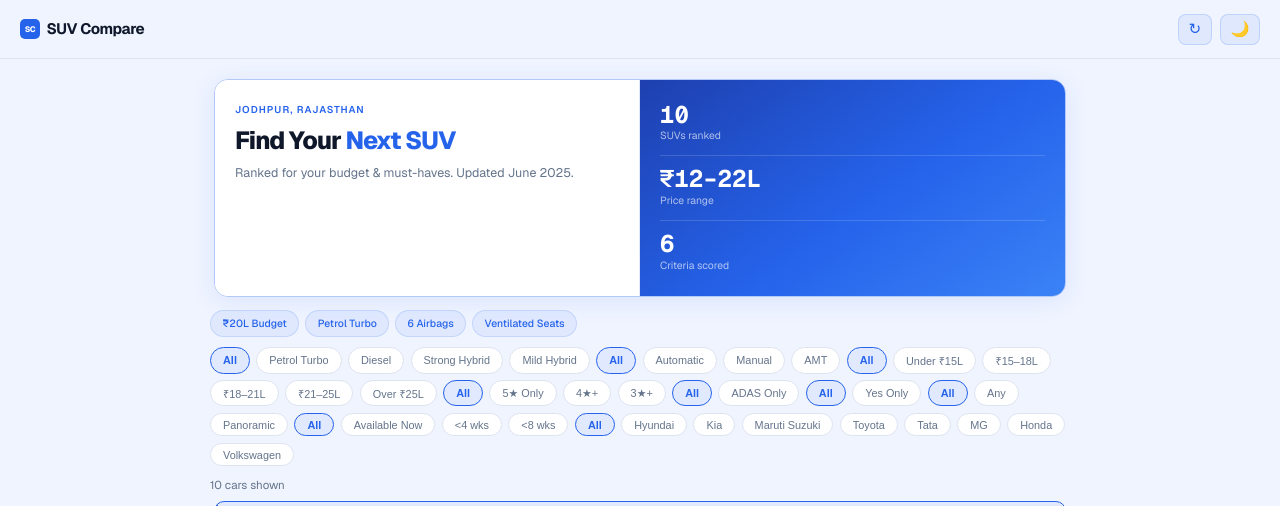
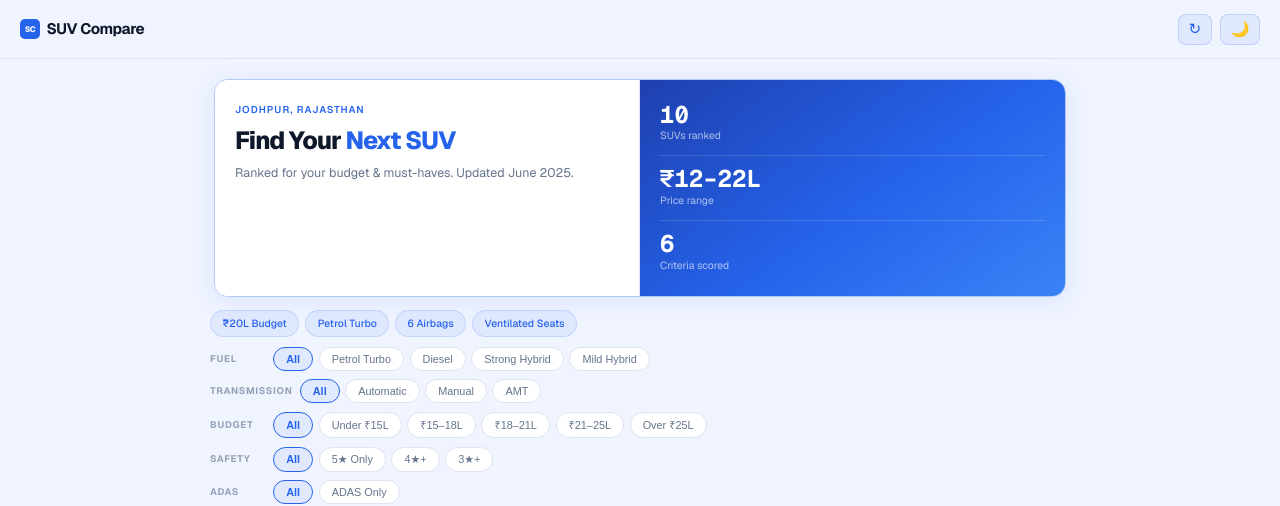
Before and after one commit to BharatRangwani/suv-compare, a website: page index.html in a window 1280 px wide. Shown: the top 506 px of the page. Drawn offline with nearby package versions, Linux system fonts and the light colour scheme.

Commit message:
fix: tag click opens panel bug + add category labels to filters
- Home: stopPropagation on tags row so clicking a tag doesn't open detail panel
- Filters: group chips under labeled category rows (Fuel, Transmission, Budget, etc.)
- Filter bar: vertical grouped layout instead of flat horizontal scroll
- Clear-all button styled red with distinct treatment

Co-Authored-By: Claude Sonnet 4.6 <noreply@anthropic.com>

```diff
--- a/modules/ui-filters.js
+++ b/modules/ui-filters.js
@@ -209,7 +209,18 @@ export function renderFilters(container, onFilterChange) {
     const bar = document.createElement('div');
     bar.className = 'filter-bar';
 
-    FILTER_GROUPS.forEach(({ group, options }) => {
+    FILTER_GROUPS.forEach(({ group, label: groupLabel, options }) => {
+      const groupEl = document.createElement('div');
+      groupEl.className = 'filter-group';
+
+      const catLabel = document.createElement('span');
+      catLabel.className = 'filter-cat-label';
+      catLabel.textContent = groupLabel;
+      groupEl.appendChild(catLabel);
+
+      const chipsEl = document.createElement('div');
+      chipsEl.className = 'filter-chips-row';
+
       options.forEach(({ value, label }) => {
         const btn = document.createElement('button');
         btn.className = 'filter-chip' + (currentFilters[group] === value ? ' active' : '');
@@ -223,13 +234,16 @@ export function renderFilters(container, onFilterChange) {
           updateClearButton();
           onFilterChange({ ...currentFilters });
         });
-        bar.appendChild(btn);
+        chipsEl.appendChild(btn);
       });
+
+      groupEl.appendChild(chipsEl);
+      bar.appendChild(groupEl);
     });
 
     const clearBtn = document.createElement('button');
     clearBtn.className = 'filter-chip clear-filters' + (isAnyFilterActive(currentFilters) ? '' : ' hidden');
-    clearBtn.textContent = 'Clear all';
+    clearBtn.textContent = '✕ Clear all';
     clearBtn.addEventListener('click', () => {
       currentFilters = { ...DEFAULT_FILTERS };
       resetFilters();
--- a/modules/ui-home.js
+++ b/modules/ui-home.js
@@ -177,6 +177,7 @@ function renderCarCard(car, allRanked, baseline) {
   // Feature tags
   const tagsRow = document.createElement('div');
   tagsRow.className = 'bar-tags';
+  tagsRow.addEventListener('click', e => e.stopPropagation());
 
   if (!isBaseline) {
     const mustHaveTags = [
--- a/styles/base.css
+++ b/styles/base.css
@@ -234,11 +234,7 @@ body {
 /* ── Filter bar ── */
 .filter-bar-wrapper {
   padding: 0 1.25rem;
-  overflow-x: auto;
-  scrollbar-width: none;
-  -webkit-overflow-scrolling: touch;
 }
-.filter-bar-wrapper::-webkit-scrollbar { display: none; }
 
 /* ── Car list ── */
 .car-list {
--- a/styles/components.css
+++ b/styles/components.css
@@ -270,9 +270,29 @@
 /* ── Filter bar ── */
 .filter-bar {
   display: flex;
-  gap: 0.4rem;
+  flex-direction: column;
+  gap: 0.55rem;
+  padding: 0.6rem 0;
+}
+.filter-group {
+  display: flex;
+  align-items: center;
+  gap: 0.45rem;
   flex-wrap: wrap;
-  padding: 0.6rem 0;
+}
+.filter-cat-label {
+  font-size: 0.6rem;
+  font-weight: 700;
+  text-transform: uppercase;
+  letter-spacing: 0.07em;
+  color: var(--text-dim);
+  min-width: 56px;
+  flex-shrink: 0;
+}
+.filter-chips-row {
+  display: flex;
+  gap: 0.35rem;
+  flex-wrap: wrap;
 }
 .filter-chip {
   font-size: 0.68rem;
@@ -288,6 +308,7 @@
 }
 .filter-chip:hover  { border-color: var(--blue); color: var(--blue); }
 .filter-chip.active { border-color: var(--blue); background: var(--blue-light); color: var(--blue); font-weight: 600; }
+.filter-chip.clear-filters { color: var(--red); border-color: var(--red-bg); background: var(--red-bg); align-self: flex-start; margin-top: 0.1rem; }
 
 /* ── Buttons ── */
 .btn-primary {
```
